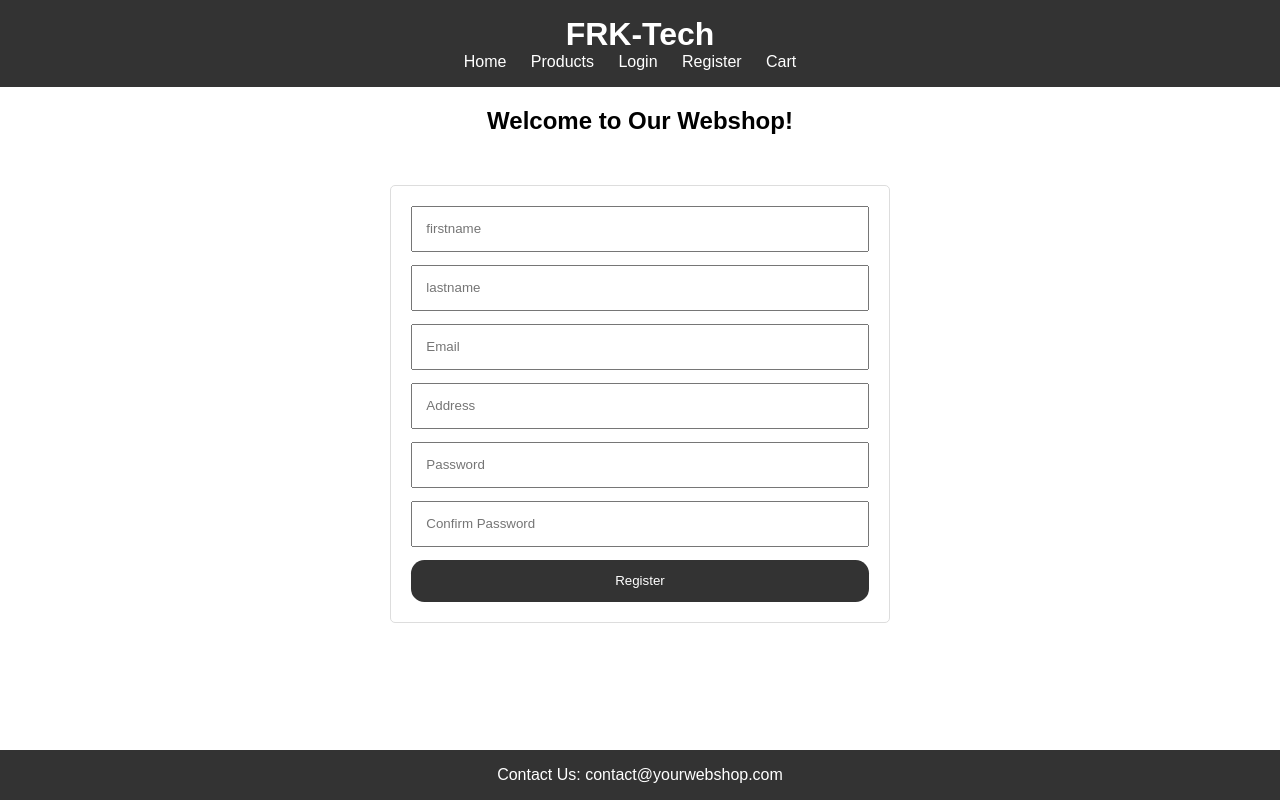
After one commit to neonoct/web-shop-php, a PHP site: page /register.php in a window 1280 px wide. The commit adds this page. Run offline with PHP 8.4, Linux system fonts and the light colour scheme.

Commit message:
added login,register pages

```diff
--- /dev/null
+++ b/register.css
@@ -0,0 +1,149 @@
+html, body {
+    height: 100%;
+    margin: 0;
+    display: flex;
+    flex-direction: column;
+}
+
+* {
+    margin: 0;
+    padding: 0;
+    box-sizing: border-box;
+}
+
+body {
+    font-family: Arial, sans-serif;
+    display: flex;
+    flex-direction: column;
+    min-height: 100vh; /* Ensure full viewport height */
+}
+
+header {
+    background-color: #333;
+    color: white;
+    text-align: center;
+    padding: 1em 0;
+}
+
+h2, h3 {
+    text-align: center;
+}
+
+nav ul {
+    list-style: none;
+}
+
+nav ul li {
+    display: inline;
+    margin-right: 20px;
+}
+
+nav ul li a {
+    color: white;
+    text-decoration: none;
+}
+
+main {
+    padding: 20px;
+    flex-grow: 1; /* Allows main content to grow and push footer down */
+}
+
+footer {
+    background-color: #333;
+    color: white;
+    text-align: center;
+    padding: 1em 0;
+    margin-top: auto; /* Pushes the footer to the bottom */
+}
+
+/* allign register fields to middle and make them look good */
+.register-form {
+    width: 100%;
+    max-width: 500px;
+    margin: 50px auto;
+    padding: 20px;
+    border: 1px solid #ddd;
+    border-radius: 5px;
+}
+
+.register-form h2 {
+    text-align: center;
+    margin-bottom: 20px;
+}
+
+.register-form .form-control {
+    width: 100%;
+    height: 40px;
+    padding: 0 10px;
+    border: 1px solid #ddd;
+    border-radius: 5px;
+    margin-bottom: 20px;
+}
+
+.register-form .form-control:focus {
+    border-color: #5cb85c;
+}
+/* btn button dif */
+
+.register-form .form-control, .register-form .btn {
+    min-height: 40px;
+    border-radius: 3px;
+}
+
+.register-form input {
+    width: 100%;
+    padding: 1em;
+    margin-bottom: 1em;
+}
+
+.register-form button {
+    width: 100%;
+    padding: 1em;
+    background-color: #333;
+    color: white;
+    border: none;
+    border-radius: 1em;
+}
+
+.register-form button:hover {
+    background-color: #444;
+}
+
+.register-form .btn {
+    font-size: 15px;
+    font-weight: bold;
+    border-radius: 5px;
+    background: #5cb85c;
+    border: none;
+    min-width: 200px;
+}
+
+.register-form .btn:hover, .register-form .btn:focus {
+    background: #4cae4c;
+    outline: none !important;
+}
+
+.register-form a {
+    color: #fff;
+    text-decoration: underline;
+}
+
+.register-form a:hover {
+    text-decoration: none;
+}
+
+.register-form .fa {
+    font-size: 21px;
+}
+
+.register-form .fa-paper-plane {
+    font-size: 18px;
+}
+
+.register-form .fa-check {
+    color: #fff;
+    left: 17px;
+    top: 18px;
+    font-size: 7px;
+    position: absolute;
+}
--- /dev/null
+++ b/register.php
@@ -0,0 +1,43 @@
+<!DOCTYPE html>
+<html lang="en">
+<head>
+    <meta charset="UTF-8">
+    <meta name="viewport" content="width=device-width, initial-scale=1.0">
+    <title>Webshop Home</title>
+    <link rel="stylesheet" href="register.css">
+</head>
+<body>
+    <header>
+        <h1>FRK-Tech</h1>
+        <nav>
+            <ul>
+                <li><a href="index.php">Home</a></li>
+                <li><a href="products.php">Products</a></li>
+                <li><a href="login.php">Login</a></li>
+                <li><a href="register.php">Register</a></li>
+                <li><a href="cart.php">Cart</a></li>
+            </ul>
+        </nav>
+    </header>
+
+    <main>
+        <h2>Welcome to Our Webshop!</h2>
+        <form id="registrationForm" class="register-form">
+            <input type="text" id="firstname" name="firstname" placeholder="firstname" required>
+            <input type="text" id="lastname" name="lastname" placeholder="lastname" required>
+            <input type="email" id="email" name="email" placeholder="Email" required>
+            <!-- address -->
+            <input type="text" id="address" name="address" placeholder="Address" required>
+            <input type="password" id="password" name="password" placeholder="Password" required>
+            <input type="password" id="confirmPassword" name="confirmPassword" placeholder="Confirm Password" required>
+            <button type="submit">Register</button>
+        </form>
+
+
+    </main>
+
+    <footer>
+        <p>Contact Us: contact@yourwebshop.com</p>
+    </footer>
+</body>
+</html>
```
Also changed, not shown: login.css (added, +102 -0 lines), login.php (added, +41 -0 lines), style.css (+5 -3 lines).
